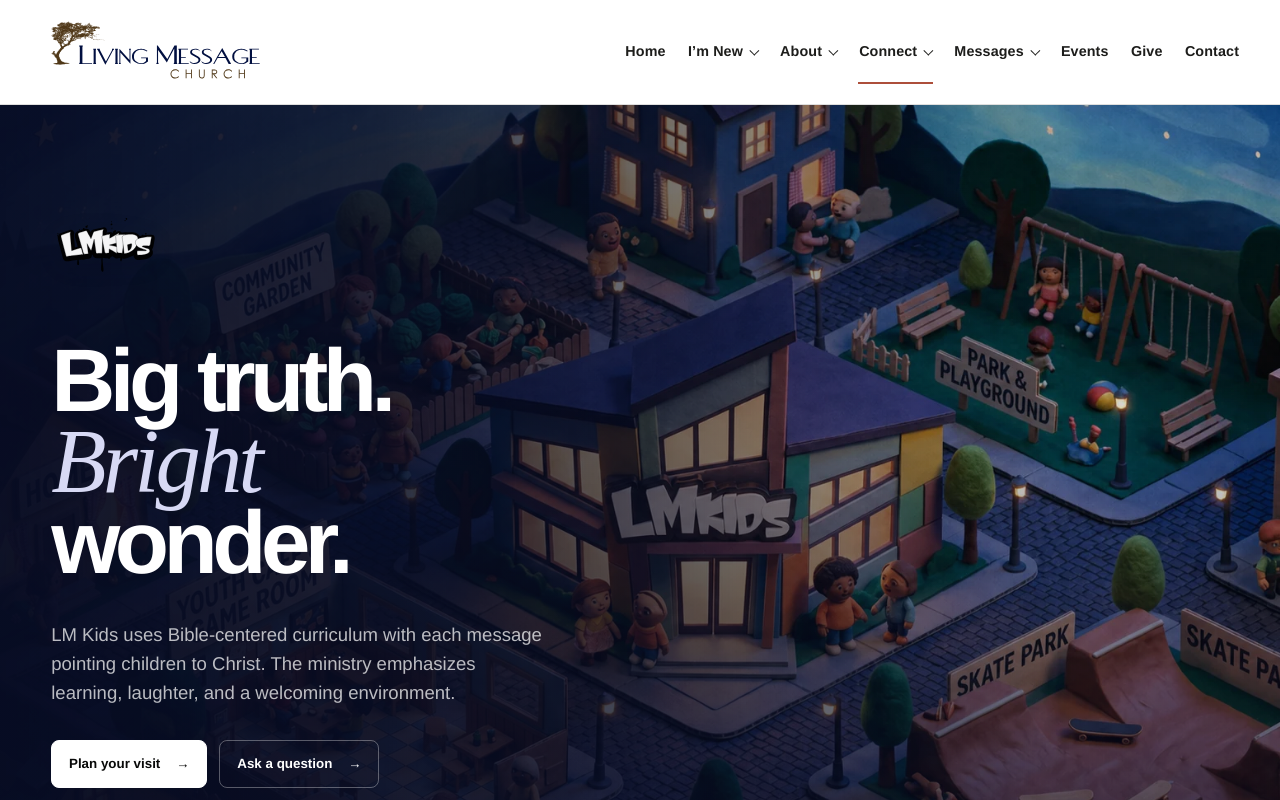
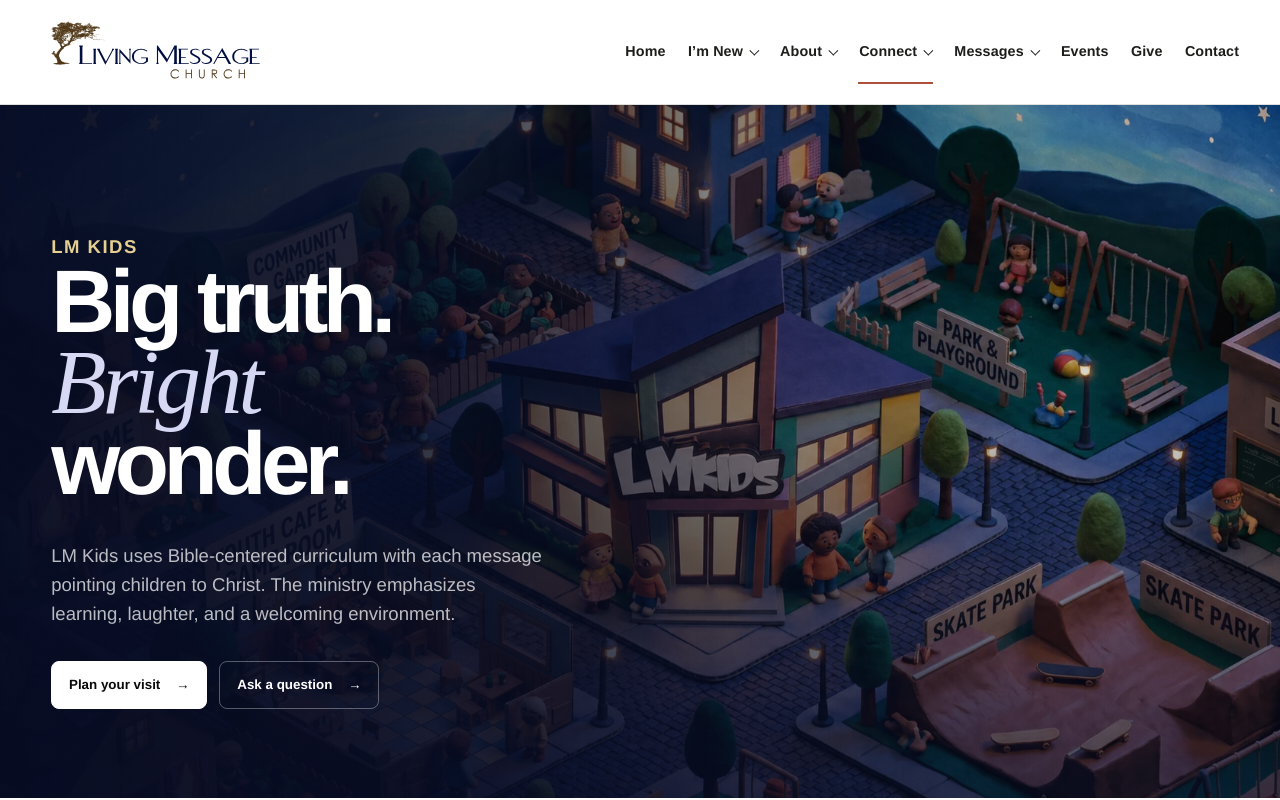
Before and after one commit to living-message-church/living-message-church, a Next.js app: page /lmkids in a window 1280 px wide. Shown: the top 800 px of the page. Built offline with nearby package versions, Linux system fonts and the light colour scheme.

Commit message:
Restore LM Kids hero eyebrow

```diff
--- a/src/components/pages/kids-page.tsx
+++ b/src/components/pages/kids-page.tsx
@@ -22,16 +22,7 @@ export function KidsPage() {
         <div className="kids-hero-scrim" aria-hidden="true" />
         <Container className="kids-hero-layout" size="editorial">
           <div className="kids-hero-copy">
-            <div className="kids-hero-brand">
-              <Image
-                src={content.hero.logo.src}
-                alt={content.hero.logo.alt}
-                width={288}
-                height={288}
-                loading="eager"
-                unoptimized
-              />
-            </div>
+            <Eyebrow>{content.hero.eyebrow}</Eyebrow>
             <h1 id="kids-hero-title">
               <span>{content.hero.title.lead}</span>
               <em>{content.hero.title.accent}</em>
--- a/src/styles/globals.css
+++ b/src/styles/globals.css
@@ -779,8 +779,7 @@ button, input, textarea, select { font: inherit; }
 .kids-hero-scrim { position: absolute; z-index: -2; inset: 0; background: linear-gradient(90deg, rgb(7 12 35 / 0.96) 0%, rgb(7 12 35 / 0.83) 30%, rgb(7 12 35 / 0.44) 58%, rgb(7 12 35 / 0.08) 82%), linear-gradient(180deg, rgb(7 12 35 / 0.08) 40%, rgb(7 12 35 / 0.64) 100%); }
 .kids-hero-layout { width: min(calc(100% - (clamp(2rem, 4vw, 4.5rem) * 2)), var(--container-editorial)); padding-block: clamp(4.5rem, 7vw, 6.5rem); }
 .kids-hero-copy { position: relative; z-index: 2; max-width: 38rem; }
-.kids-hero-brand { width: clamp(6.75rem, 7.5vw, 8.25rem); margin-bottom: clamp(1.75rem, 3vw, 2.5rem); opacity: 0.96; }
-.kids-hero-brand img { width: 100%; height: auto; filter: drop-shadow(0 0.35rem 0.8rem rgb(3 5 24 / 0.16)); }
+.kids-hero-copy > .eyebrow { color: var(--color-gold); }
 .kids-hero-copy h1 { display: grid; max-width: 8.4ch; gap: 0.035em; margin: 0; font-size: clamp(3.8rem, 2.15rem + 4.25vw, 6.55rem); font-weight: 700; letter-spacing: -0.062em; line-height: 0.9; text-wrap: balance; }
 .kids-hero-copy h1 span, .kids-hero-copy h1 em { display: block; }
 .kids-hero-copy h1 em { color: #d7d9f4; font-family: "Iowan Old Style", Baskerville, "Times New Roman", serif; font-size: 1.02em; font-style: italic; font-weight: 400; letter-spacing: -0.042em; line-height: 0.84; }
@@ -1047,7 +1046,6 @@ button, input, textarea, select { font: inherit; }
   .kids-hero-scrim { background: linear-gradient(180deg, rgb(7 12 35 / 0.16) 0%, rgb(7 12 35 / 0.58) 45%, rgb(7 12 35 / 0.96) 100%); }
   .kids-hero-layout { width: calc(100% - 3rem); align-self: end; padding-block: var(--space-7); }
   .kids-hero-copy { max-width: 38rem; margin-inline: auto; text-align: center; }
-  .kids-hero-brand { width: clamp(7rem, 25vw, 9rem); margin-inline: auto; }
   .kids-hero-copy h1 { max-width: 8ch; gap: 0.08em; margin-inline: auto; font-size: clamp(3.35rem, 14.5vw, 4.8rem); line-height: 0.9; }
   .kids-hero-copy h1 em { line-height: 0.86; }
   .kids-hero-copy > p { margin-inline: auto; font-size: clamp(1.05rem, 4.5vw, 1.22rem); }
```
Also changed, not shown: 1 other file (tests, documents, lock files or other folders).
